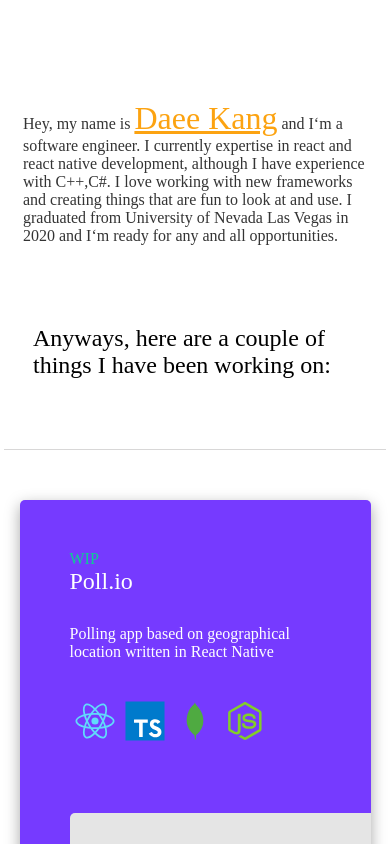
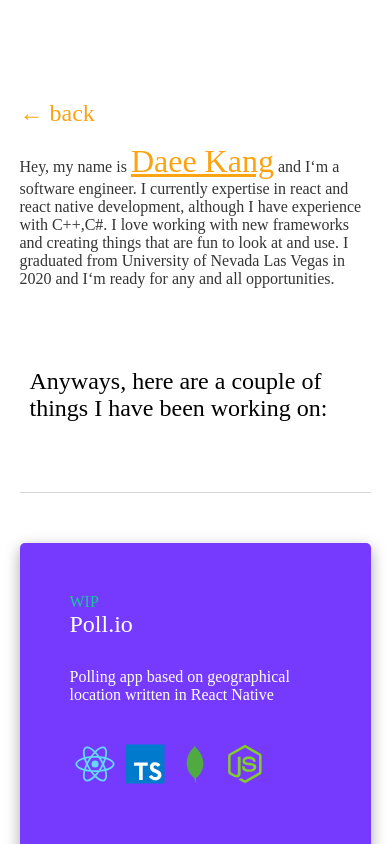
Before and after one commit to daee-kang/portfolio, a Next.js app: page /portfolio in a window 390 px wide. Shown: the top 844 px of the page. Built offline with nearby package versions, Linux system fonts and the light colour scheme; a web font is replaced by a local one.

Commit message:
front page doesn't scroll anymo

```diff
--- a/components/Card.js
+++ b/components/Card.js
@@ -26,7 +26,7 @@ export default function Card(
         if (width < 800) {
             setHw({ height: 600, width: 660 });
         }
-        if (width < 420) {
+        if (width < 550) {
             setHw({ height: 400, width: 440 });
         }
     }, [width]);
--- a/package.json
+++ b/package.json
@@ -14,6 +14,7 @@
     "framer-motion": "^4.1.17",
     "next": "11.1.2",
     "react": "17.0.2",
+    "react-div-100vh": "^0.6.0",
     "react-dom": "17.0.2",
     "sharp": "^0.29.0"
   },
--- a/pages/index.js
+++ b/pages/index.js
@@ -3,6 +3,7 @@ import Image from 'next/image';
 import Link from 'next/link';
 import Clink from '../components/Clink';
 import styles from '../styles/Home.module.css';
+import Div100vh from 'react-div-100vh';
 
 export default function Home() {
   return (
@@ -14,7 +15,7 @@ export default function Home() {
         <link rel="preload" href="/fonts/apercuMono.ttf" as="font" crossOrigin="" />
       </Head>
 
-      <main className={styles.main}>
+      <Div100vh className={styles.main}>
         <Image src="/images/memoji.png" alt="me" width="200" height="200" />
         <div className={styles.title}>
           hey, my name is Daee
@@ -40,7 +41,7 @@ export default function Home() {
             resume
           </div>
         </div>
-      </main>
+      </Div100vh>
 
     </div>
   );
--- a/pages/portfolio.js
+++ b/pages/portfolio.js
@@ -1,11 +1,14 @@
 import Card from '../components/Card';
+import Clink from '../components/Clink';
 import styles from '../styles/Home.module.css';
 
 export default function Porfolio() {
     return (
         <div>
             <div className={styles.aboutme}>
-                <div className={styles.aboutmetext}>
+                <Clink className={styles.back} href="/">
+                    ← back
+                </Clink>
                 <p>
                     Hey, my name is <span style={{ color: '#fca311', fontSize: '2rem', textDecoration: 'underline' }}>Daee Kang</span> and I&lsquo;m a software engineer. I currently expertise
                     in react and react native development, although I have experience with C++,C#.
@@ -15,7 +18,6 @@ export default function Porfolio() {
                 </p>
                 <div className={styles.title} style={{ marginTop: 80 }}>
                     Anyways, here are a couple of things I have been working on:
-                    </div>
                 </div>
             </div>
 
--- a/styles/Card.module.css
+++ b/styles/Card.module.css
@@ -105,7 +105,7 @@
     }
 }
 
-@media screen and (max-width: 500px) {
+@media screen and (max-width: 550px) {
     .card {
         height: 600px;
     }
--- a/styles/Home.module.css
+++ b/styles/Home.module.css
@@ -3,7 +3,6 @@
   flex-direction: column;
   justify-content: center;
   align-items: center;
-  height: 100vh;
 }
 
 .title {
@@ -33,17 +32,17 @@
   margin-top: 100px;
   padding-bottom: 60px;
   margin: 100px auto auto auto;
-  width: 98%;
+  width: 800px;
   border-bottom: 1px solid rgb(216, 215, 215);
 }
 
-.aboutmetext {
-  width: 800px;
-  margin: auto;
+.back {
+  color: #fca311;
+  cursor: pointer;
 }
 
 @media screen and (max-width: 800px) {
-  .aboutmetext {
+  .aboutme {
     width: 90%;
   }
 }
```
Also changed, not shown: 1 other file (tests, documents, lock files or other folders). Lines whose indentation alone changed are shown as unchanged.
